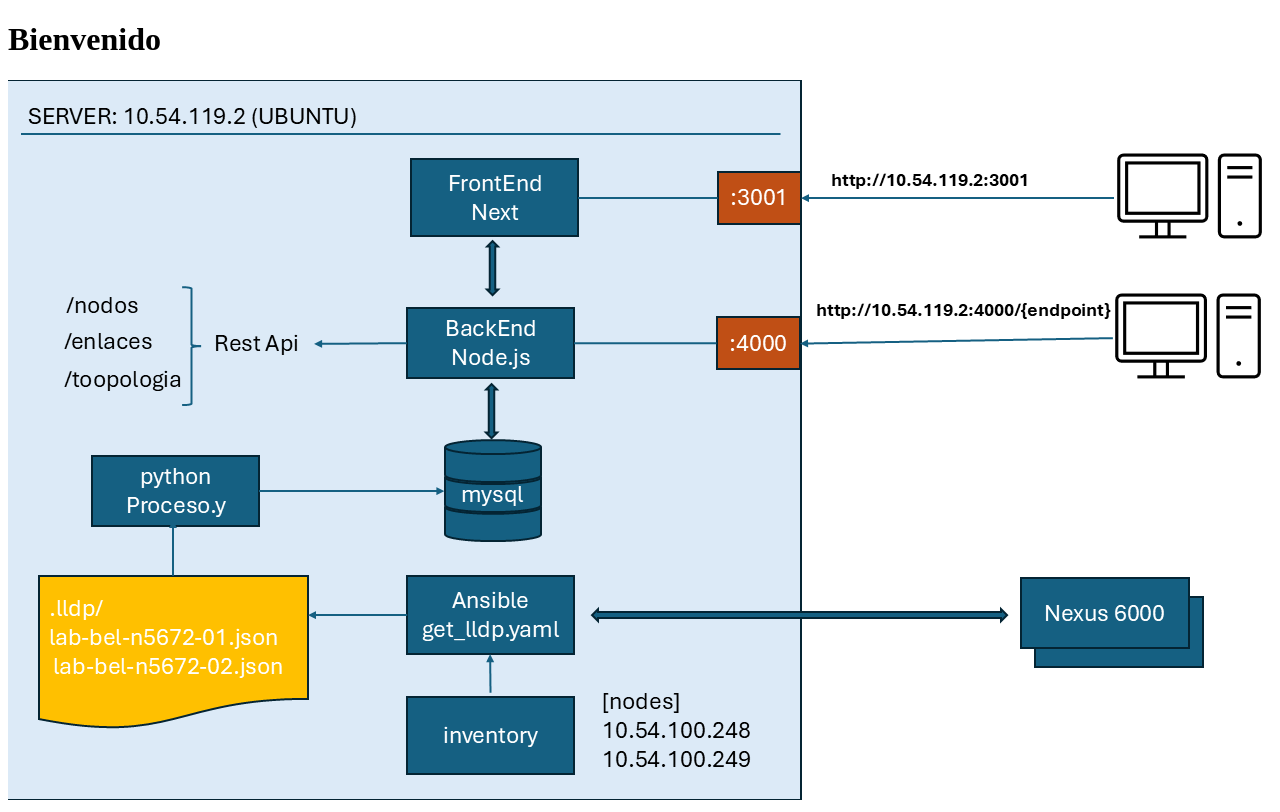
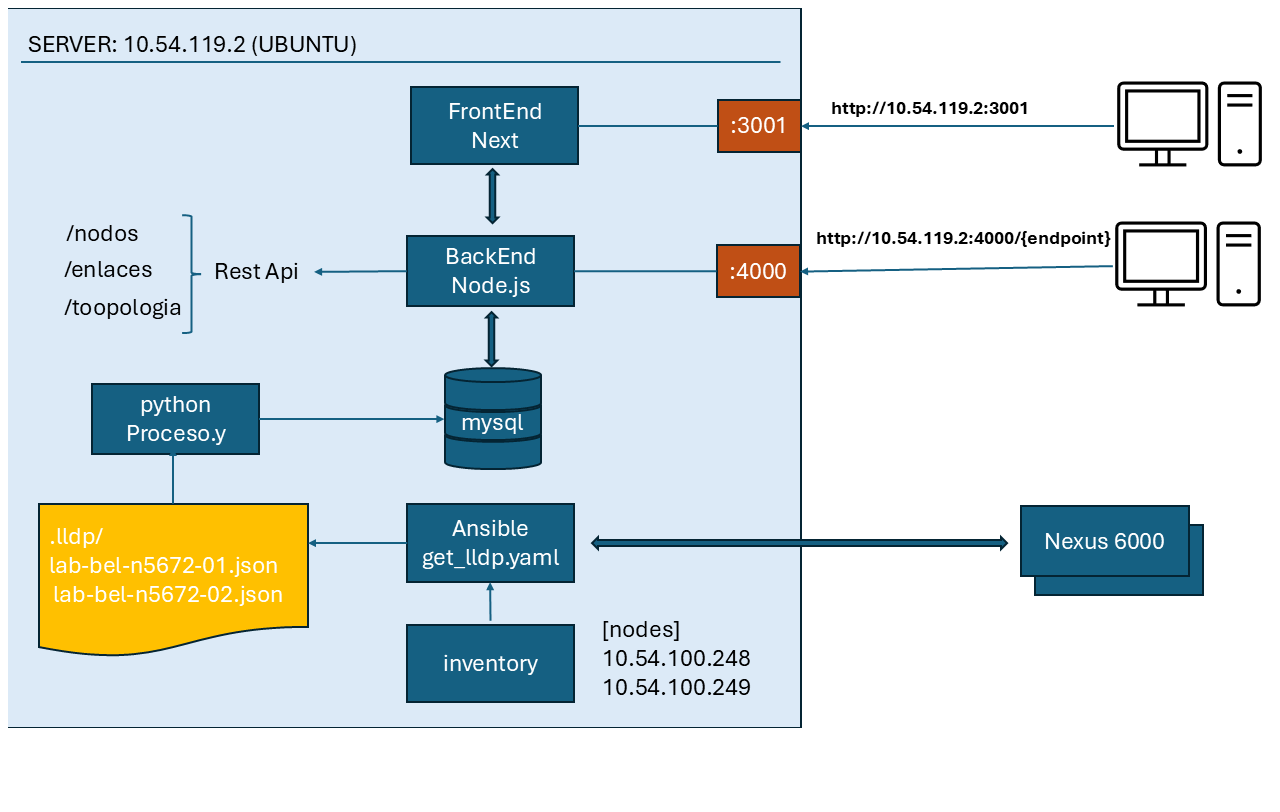
Before and after one commit to Adbonino/topologia, a plain HTML site: page docs/index.html in a window 1280 px wide. Drawn offline with Linux system fonts and the light colour scheme.

Commit message:
Update index.html

```diff
--- a/docs/index.html
+++ b/docs/index.html
@@ -1,10 +1,9 @@
 <!DOCTYPE html>
 <html>
 <head>
-  <title>Mi Proyecto</title>
+  <title>Topologia</title>
 </head>
 <body>
-  <h1>Bienvenido</h1>
   <img src="topologia.png" alt="Mi imagen">
 </body>
 </html>
```
